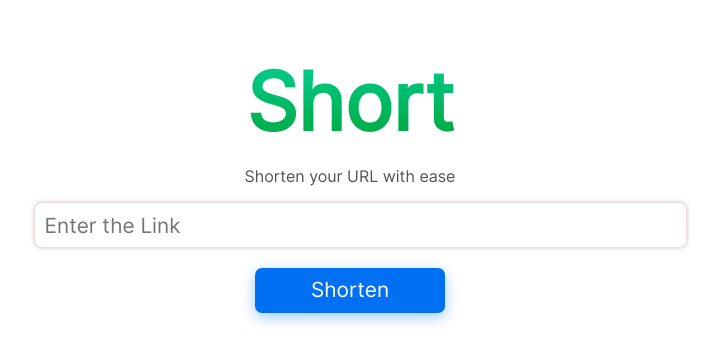
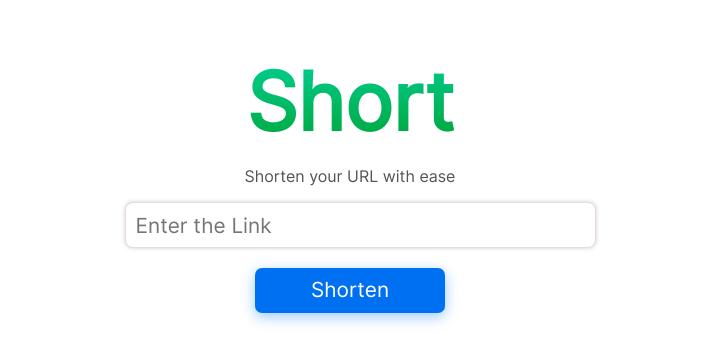
Before and after one commit to tharunoptimus/short, a Node server app: page / in a window 1280 px wide. Shown: the part 185-549 px from the top of the page, without its empty margins (290-1010 px from the left). Run offline with Node 20, Linux system fonts and the light colour scheme; some libraries are stand-ins or nearby versions.

Commit message:
Input width changed

```diff
--- a/public/css/style.css
+++ b/public/css/style.css
@@ -74,7 +81,8 @@
 	width: 50%;
 }
 .inputFieldContainer {
-	width: 100%;
+    width: 100%;
+    max-width: 450px;
 }
 .urlField {
 	width: 100%;
@@ -177,6 +185,15 @@
 		top: 0;
 		opacity: 0;
 	}
+}
+@-webkit-keyframes hue {
+    from {
+        -webkit-filter: hue-rotate(0)
+    }
+
+    to {
+        -webkit-filter: hue-rotate(-360deg)
+    }
 }
 @keyframes hue {
     from {
```
Also changed, not shown: other parts of public/css/style.css (+12 -0 lines).
